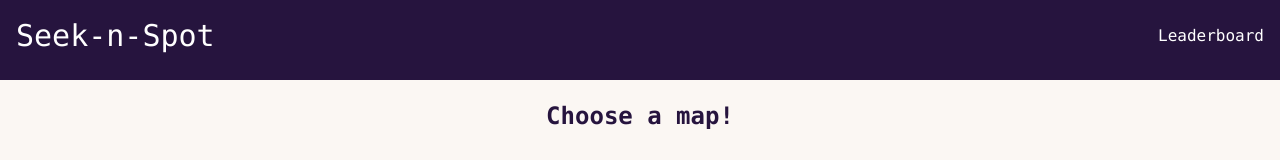
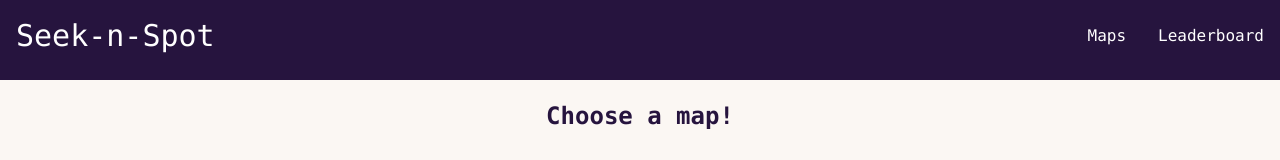
Before and after one commit to ardamoin/seek-n-spot, a React (Vite) app: page / in a window 1280 px wide. Shown: the top 160 px of the page. Built offline with nearby package versions, Linux system fonts and the light colour scheme.

Commit message:
Split header to its own component

```diff
--- /dev/null
+++ b/src/components/Header.jsx
@@ -0,0 +1,19 @@
+const Header = () => {
+  return (
+    <header className="flex h-20 w-full justify-between bg-accent text-primary">
+      <span className="flex items-center p-4 pt-2 font-mono text-3xl">
+        Seek-n-Spot
+      </span>
+      <span className="flex">
+        <a className="flex cursor-pointer items-center p-4 pt-2 font-mono hover:opacity-75">
+          Maps
+        </a>
+        <a className="flex cursor-pointer items-center p-4 pt-2 font-mono hover:opacity-75">
+          Leaderboard
+        </a>
+      </span>
+    </header>
+  );
+};
+
+export default Header;
--- a/src/components/Homepage.jsx
+++ b/src/components/Homepage.jsx
@@ -1,17 +1,11 @@
+import Header from "./Header";
 import MapCard from "./MapCard";
 import levelMaps from "./Maps";
 
 const Homepage = () => {
   return (
     <div className="flex flex-wrap justify-center">
-      <header className="flex h-20 w-full justify-between bg-accent text-primary">
-        <span className="flex items-center p-4 pt-2 font-mono text-3xl">
-          Seek-n-Spot
-        </span>
-        <a className="flex cursor-pointer items-center p-4 pt-2 font-mono hover:opacity-75">
-          Leaderboard
-        </a>
-      </header>
+      <Header />
 
       <h1 className="font-mono text-accent font-semibold text-2xl mt-5">Choose a map!</h1>
 
```
